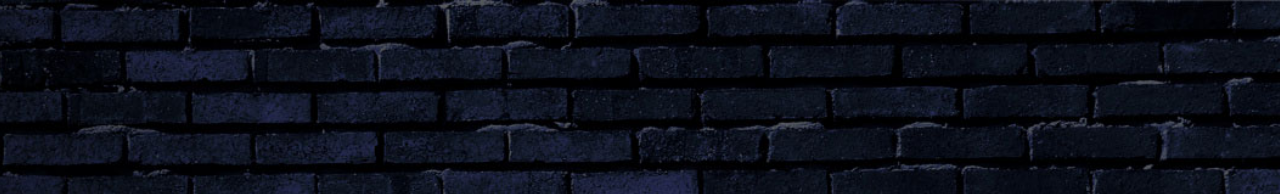
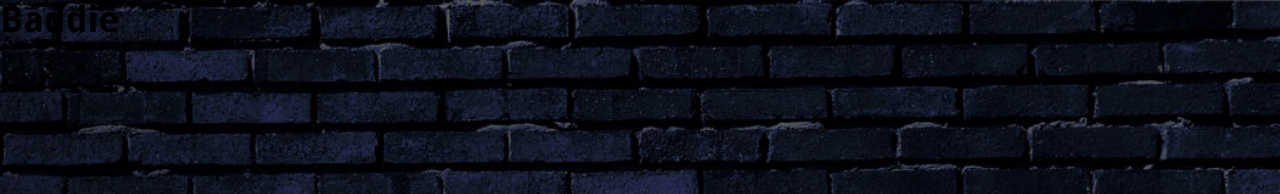
Before and after one commit to apsweb/baddie, a Jekyll site: the page built from index.md, in a window 1280 px wide. Shown: the top 194 px of the page. Built offline with Jekyll 4.4.1, drawn with Linux system fonts in a browser that asks for light colours; some web fonts are replaced.

Commit message:
Updated '_includes/headerhome.html' via CloudCannon

```diff
--- a/_includes/headerhome.html
+++ b/_includes/headerhome.html
@@ -1,7 +1,7 @@
 
 	<header id="gtco-header" class="gtco-cover" role="banner" style="background-image:url({{ site.data.settings.header_image }});">
 
-
+	<h1 class="neon"><b>B<span>ad</span>d<span>i</span>e</b></h1>
 
 
 	</header>
```
